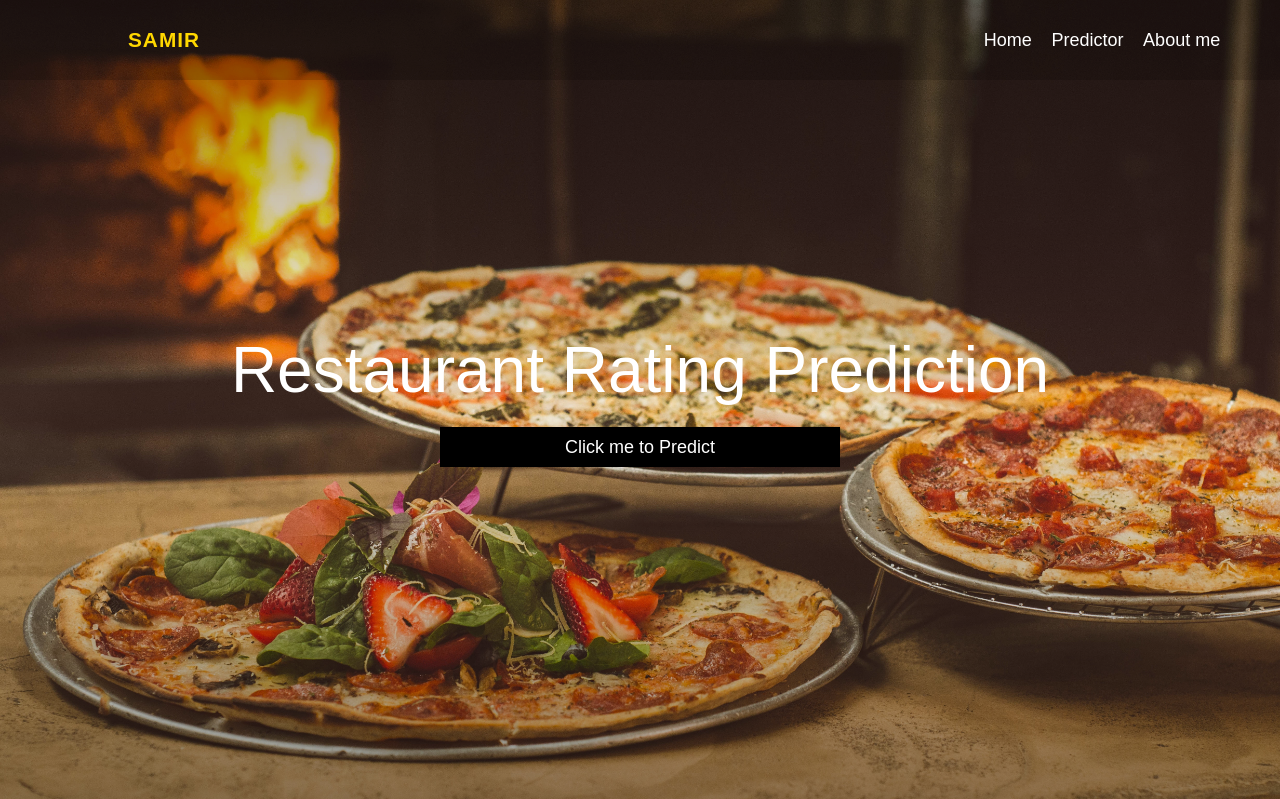
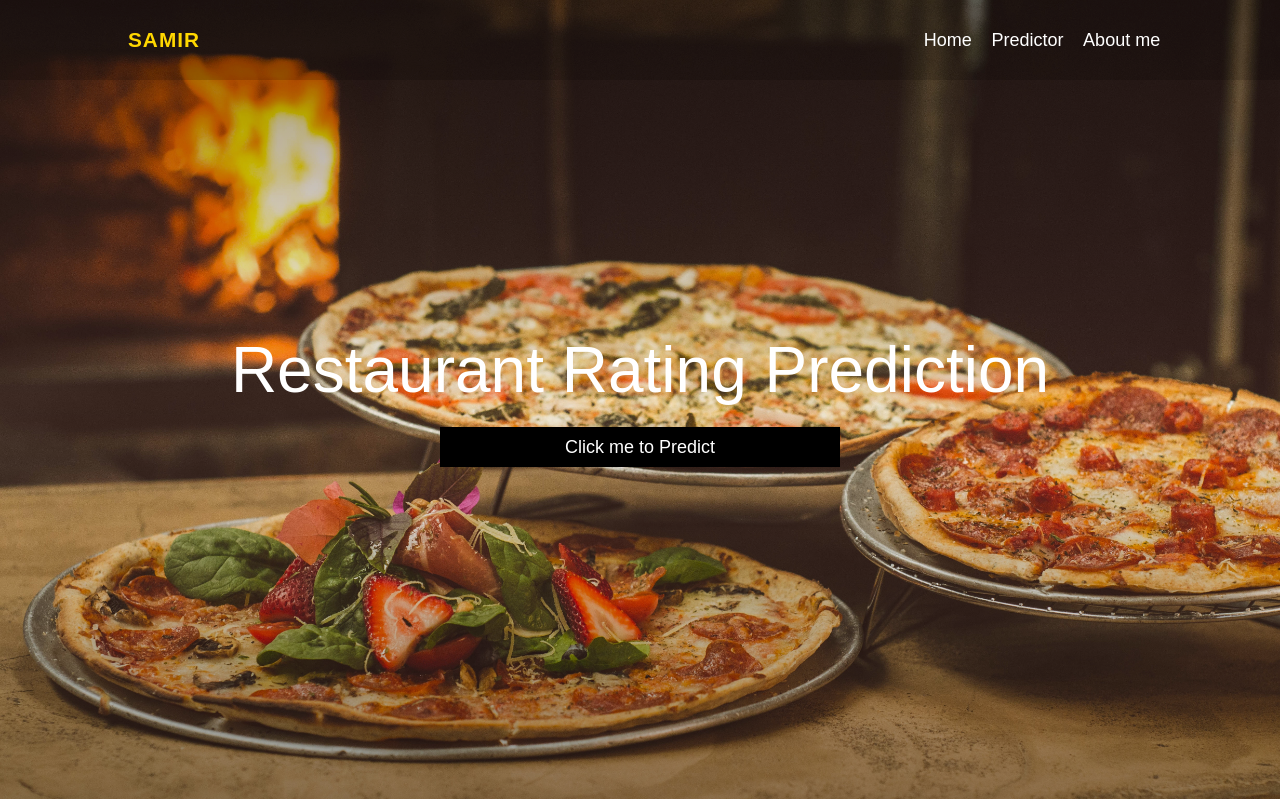
Before and after one commit to Samirsaiyed/restaurant_rating_prediction, a Flask app: page / in a window 1280 px wide. Shown: the top 799 px of the page. Run offline with Flask 2, Linux system fonts and the light colour scheme; parts of the project's set-up code (start-up, migrations or seed data) failed here and were passed over.

Commit message:
completed

```diff
--- a/static/assets/styles/style.css
+++ b/static/assets/styles/style.css
@@ -71,7 +71,7 @@ h1,h3{
 }
 
 .navbar .nav-items{
-    padding-right: 50px;
+    padding-right: 110px;
     width: 20%;
     display: flex;
     justify-content: space-around;
@@ -209,7 +209,7 @@ form{
 }
 
 .card .left-side{
-    width: 40%;
+    width: 60%;
     height: 300px;
     background-image: url('../images/IMG_0001.jpg');
     background-size: cover;
@@ -226,7 +226,7 @@ form{
     font-size: 3rem;
 }
 .right-side p{
-    width: 60%;
+    width: 50%;
 }
 
 .social-links{
--- a/templates/index.html
+++ b/templates/index.html
@@ -105,7 +105,7 @@
                     <div class="right-side">
                         <h1>About me</h1>
                         <p>
-                            Samir is Passionate about Data Science fields. He has Extensive knowledge in various Programming languages. He had Graduated in BCA. He keeps on upscaling himself with tech of new world.Interpreting the data to discovery solutions and opportunities.
+                            Samir is Passionate about Data Science fields. He has Extensive knowledge in various Programming languages. He had Graduated in BCA. He keeps on upscaling himself with tech of new world.  Interpreting the data to discovery solutions and opportunities.
                         </p>
                         <div class="social-links">
                             <a target="_blank" href="https://www.linkedin.com/in/samir-saiyed-119a0724b">
```
